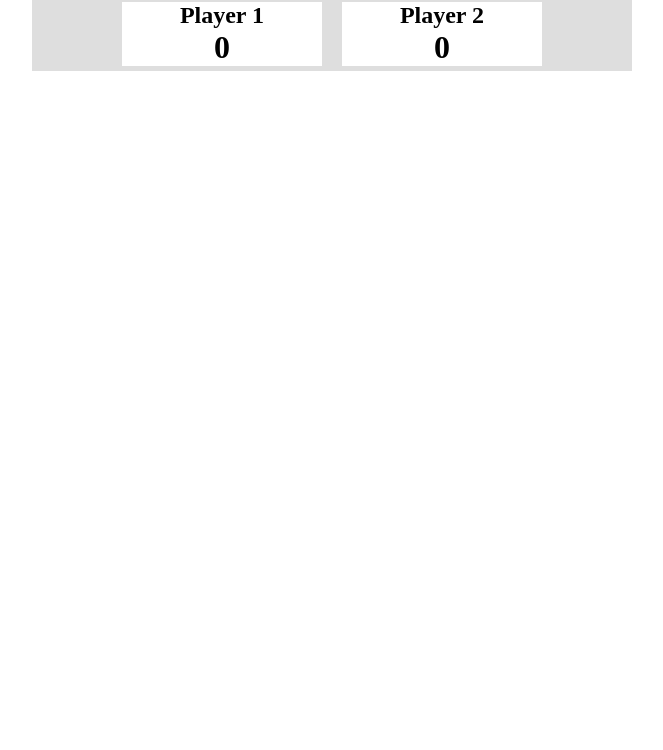
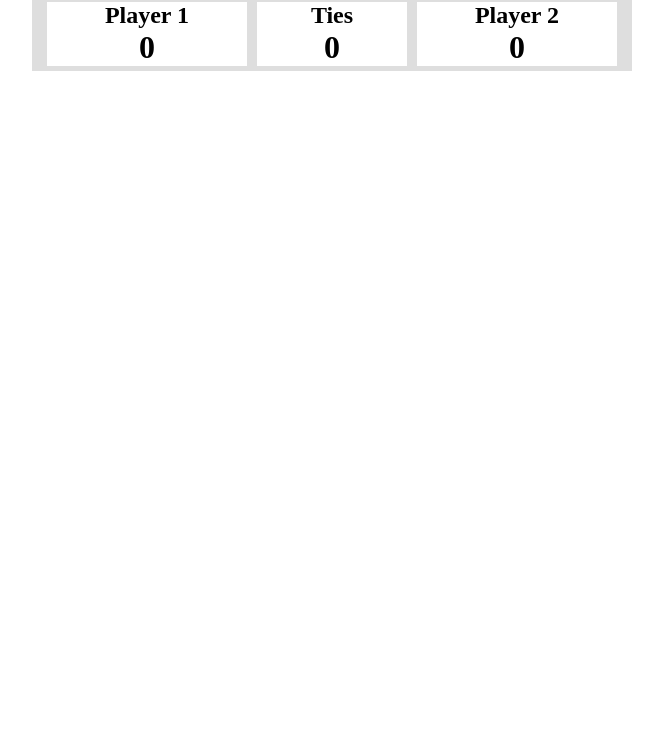
Before and after one commit to amoyer22/CSET115_Tic_Tac_Toe, a plain HTML site: page index.html in a window 1280 px wide. Shown: the part 50-800 px from the top of the page, without its empty margins (308-971 px from the left). Drawn offline with Linux system fonts and the light colour scheme.

Commit message:
Created tie score count div

```diff
--- a/index.html
+++ b/index.html
@@ -14,6 +14,10 @@
                 <h2>Player 1</h2>
                 <h1>0</h1>
             </div>
+            <div class="tiesCount">
+                <h2>Ties</h2>
+                <h1>0</h1>
+            </div>
             <div class="player2">
                 <h2>Player 2</h2>
                 <h1>0</h1>
--- a/style.css
+++ b/style.css
@@ -19,8 +19,13 @@
 }
 .player1{
     background-color: white;
+    margin-right: 10px;
     width: 200px;
-    margin-right: 20px;
+}
+.tiesCount{
+    background-color: white;
+    margin-right: 10px;
+    width: 150px;
 }
 .player2{
     background-color: white;
```
